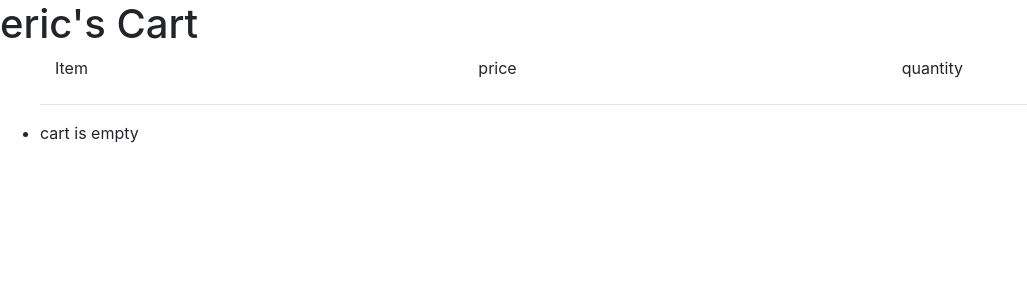
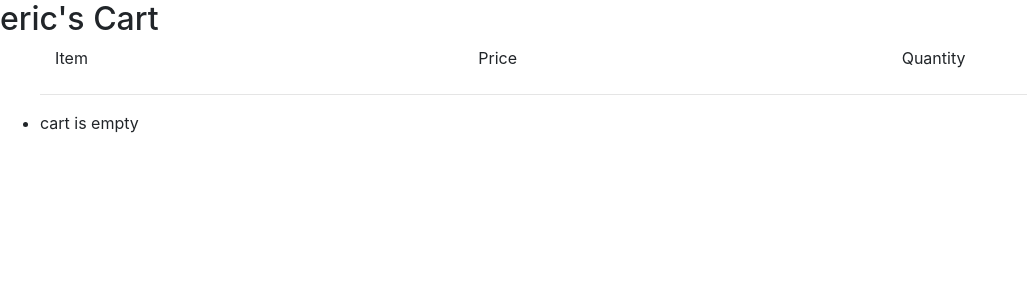
Before and after one commit to WoodardEric/cs360-database, a Django app: page /products/cart/ in a window 1280 px wide. Shown: the part 80-380 px from the top of the page, without its empty margins (0-1027 px from the left). Run offline with Django 4.2, Linux system fonts and the light colour scheme; a user stored in the database is signed in; data comes from the database, SQL or seed files in the repository; both versions use the stored data as it was after the commit; some libraries are stand-ins or nearby versions.

Commit message:
Standardized formatting and styling for HTML pages

```diff
--- a/templates/cart.html
+++ b/templates/cart.html
@@ -1,22 +1,23 @@
-
 {% extends "base.html" %}
 
 {% block content %}
+  <h2>{{ user.username }}'s Cart</h2>
 
-<h1>{{ user.username }}'s Cart</h1>
   <ul>
     <div class="row">
       <div class="col">
         <label class="col">Item</label>
       </div>
       <div class="col">
-          <label class="col">price</label>
+        <label class="col">Price</label>
       </div>
       <div class="col">
-          <label class="col">quantity</label>
+        <label class="col">Quantity</label>
       </div>
     </div>
+
     <hr>
+
     {% for item in cart %}
       <form action="cart" method="POST">
         {% csrf_token %}
@@ -31,11 +32,14 @@
             <label class="col">{{item.quantity}}</label>
           </div>
         </div>
+
         <div class="form-row">
           <input type="hidden" name="product" id="product" value="{{ item.product.id }}">
         </div>
+
         <button type="submit" class="btn btn-primary btn-sm btn-danger btn-block">Remove</button><br>
       </form>
+
       {% empty %}
         <li>cart is empty</li>
     {% endfor %}
--- a/templates/registration/signup.html
+++ b/templates/registration/signup.html
@@ -1,9 +1,8 @@
 {% extends "base.html" %}
-
-{% block title %}Sign Up{% endblock %}
 
 {% block content %}
   <h2>Sign up</h2>
+
   <form method="post">
     {% csrf_token %}
     {{ form.as_p }}
```
Also changed, not shown: templates/products.html (+6 -3 lines), templates/registration/login.html (+6 -7 lines), db.sqlite3. Lines whose indentation alone changed are shown as unchanged.
